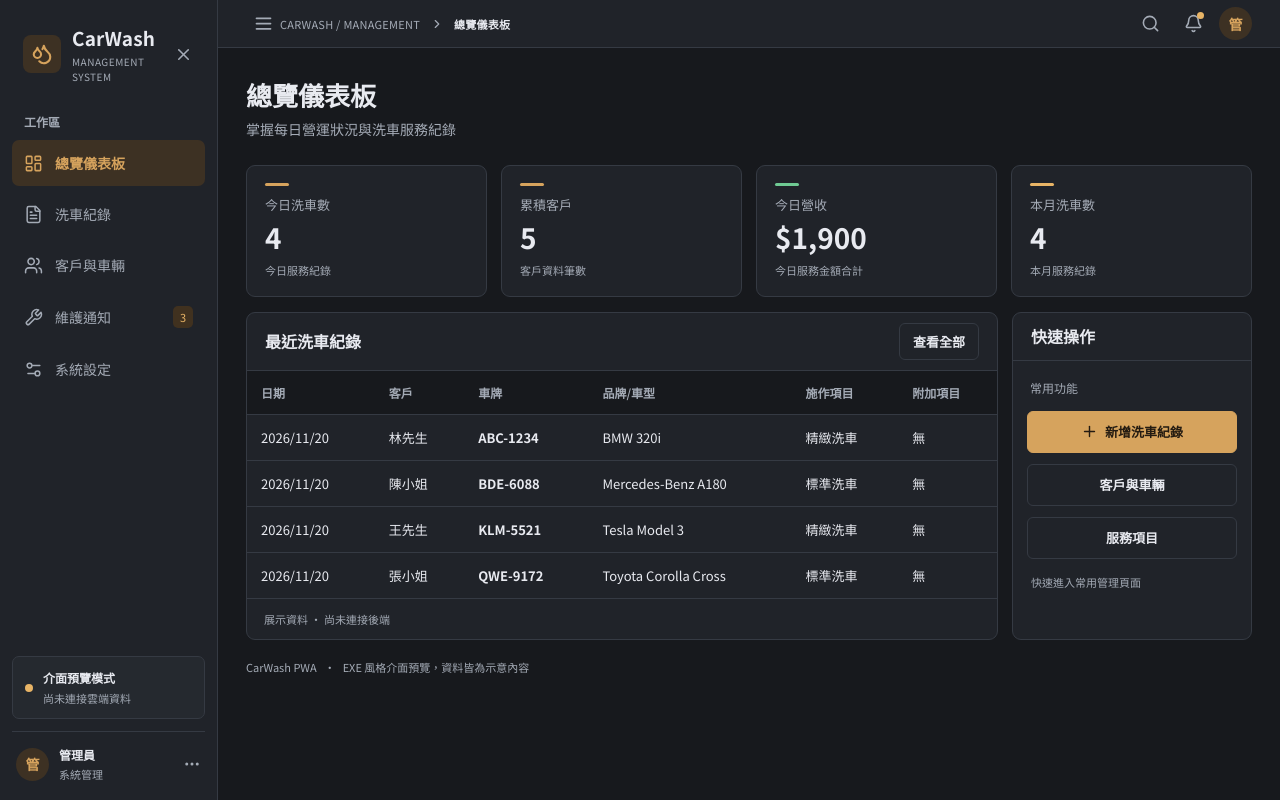
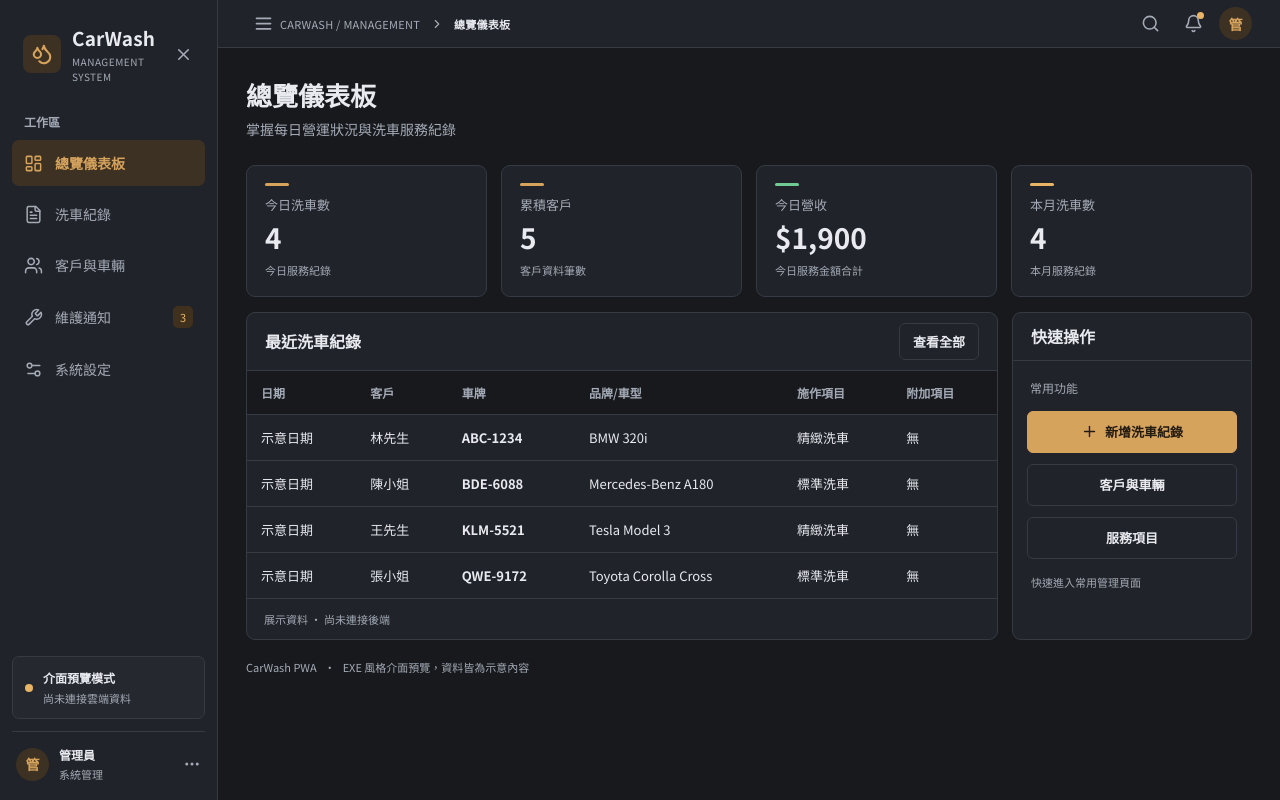
Before and after one commit to 870721chen/CarWash_PWA, a React (Vite) app: page / in a window 1280 px wide. Built offline with nearby package versions, Linux system fonts and the light colour scheme.

Commit message:
Avoid misleading hardcoded dates in demo dashboard

```diff
--- a/src/App.tsx
+++ b/src/App.tsx
@@ -150,7 +150,7 @@ function Dashboard({ onNavigate, onAdd }: { onNavigate: (page: PageKey) => void;
               <thead><tr><th>日期</th><th>客戶</th><th>車牌</th><th>品牌/車型</th><th>施作項目</th><th>附加項目</th><th>金額</th><th>備註</th></tr></thead>
               <tbody>{initialRecords.map((r) => (
                 <tr key={r.id} onClick={() => onNavigate('records')} className="exe-clickable-record">
-                  <td>2026/11/20</td><td>{r.name}</td><td><strong>{r.plate}</strong></td><td>{r.vehicle}</td><td>{r.service}</td><td>無</td><td className="amount-cell">{money(r.amount)}</td><td>無</td>
+                  <td>示意日期</td><td>{r.name}</td><td><strong>{r.plate}</strong></td><td>{r.vehicle}</td><td>{r.service}</td><td>無</td><td className="amount-cell">{money(r.amount)}</td><td>無</td>
                 </tr>
               ))}</tbody>
             </table>
```
